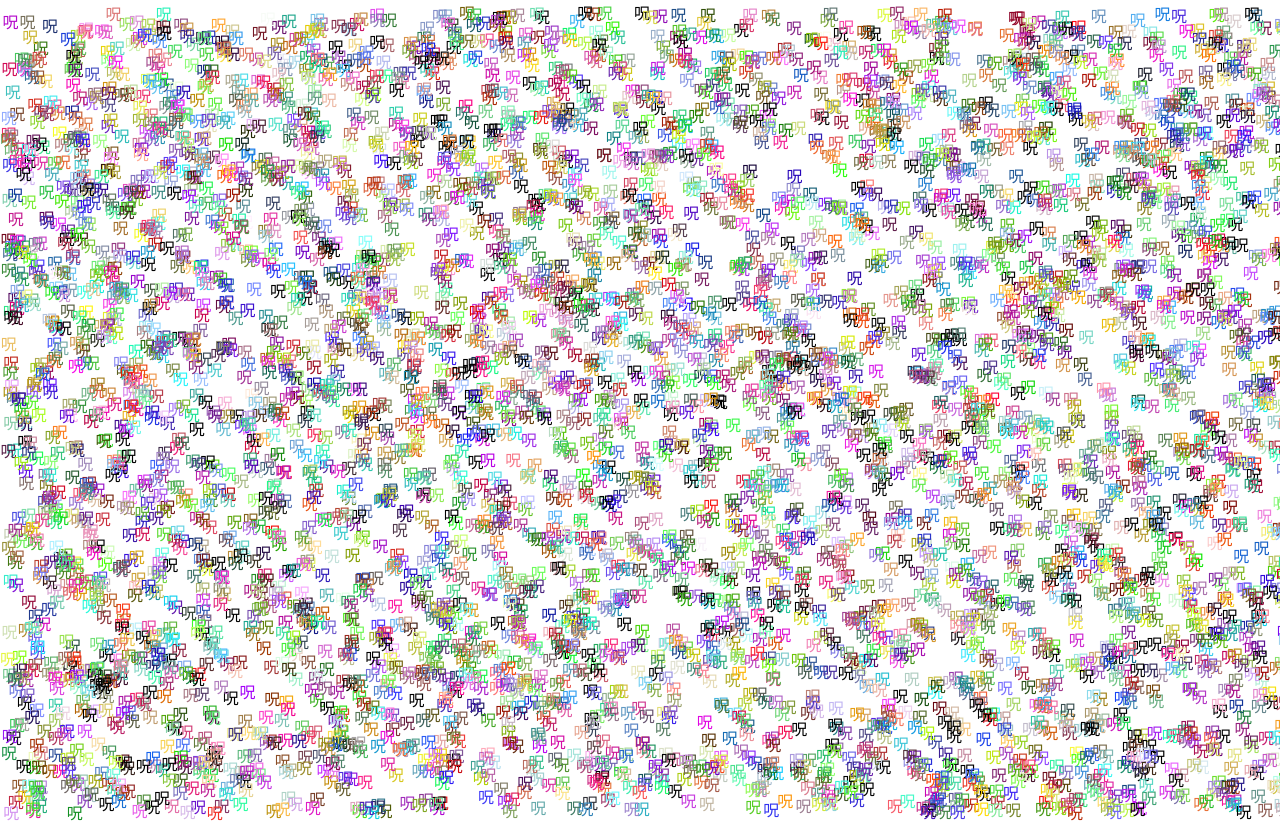
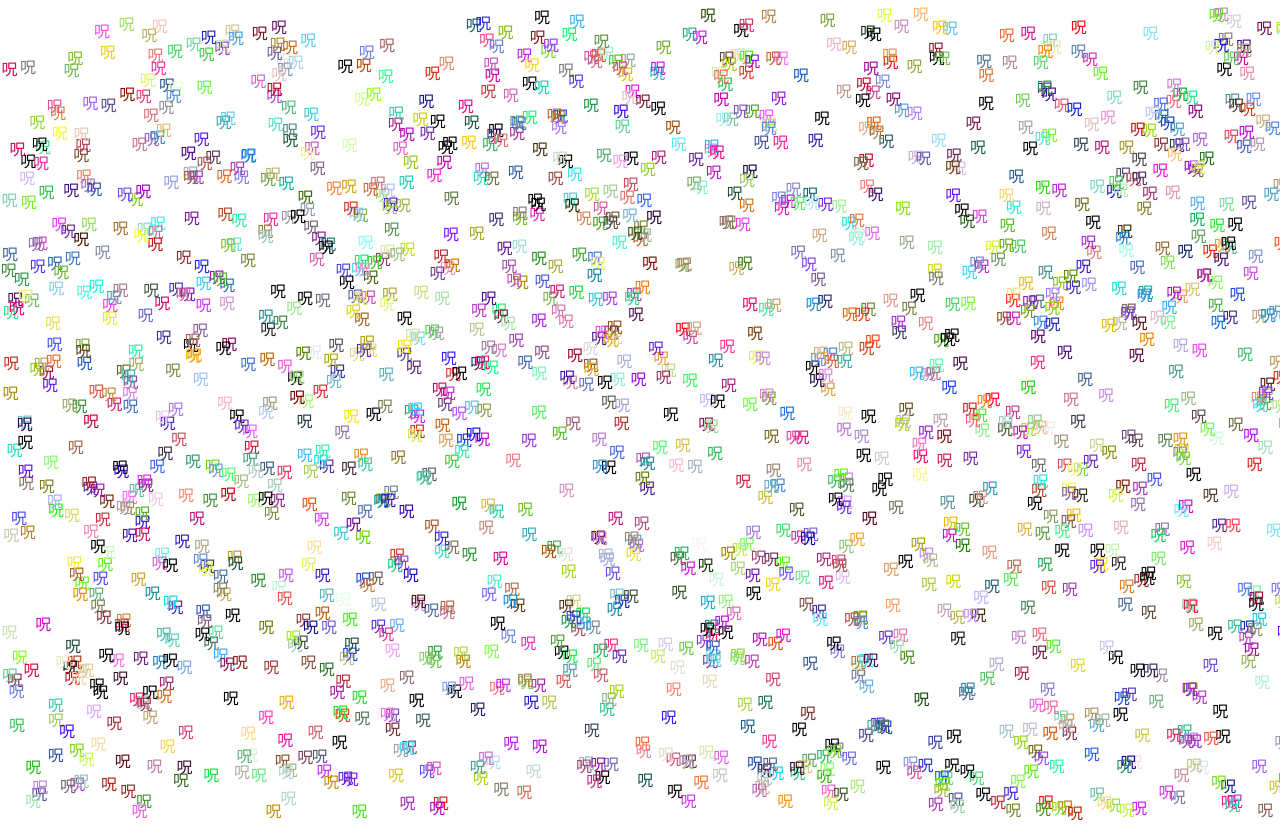
Before and after one commit to RiverTeacher/noroi-html, a plain HTML site: page index.html in a window 1280 px wide. Drawn offline with Linux system fonts and the light colour scheme; animation ran at ten frames a second.

Commit message:
Update index.html

```diff
--- a/index.html
+++ b/index.html
@@ -30,8 +30,8 @@
       }
     }
 
-    // 0.1秒ごとに呪いの文字列を追加する
-    setInterval(addCurse, 100);
+    // 0.3秒ごとに呪いの文字列を追加する
+    setInterval(addCurse, 300);
   </script>
 </body>
 </html>
```
